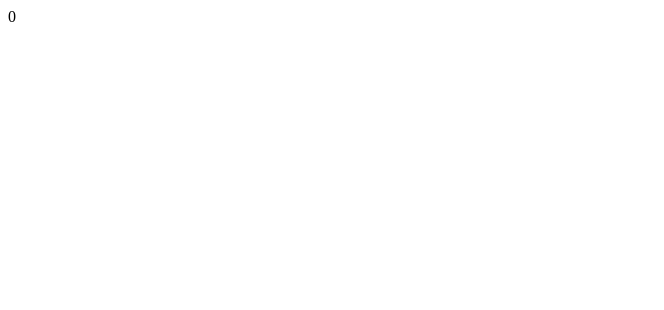
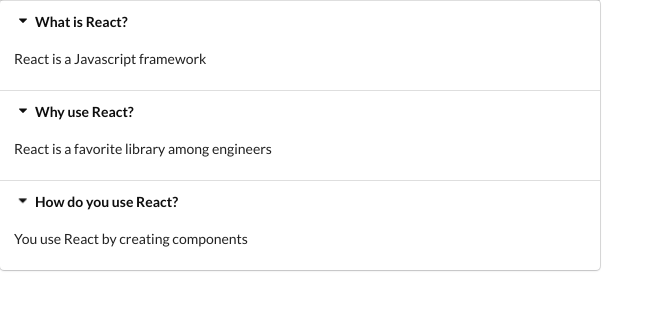
Before and after one commit to HustleCoding/accordion-app, a React (Create React App) app: page / in a window 1280 px wide. Shown: the top 310 px of the page, without its empty margins (0-664 px from the left). Built offline with nearby package versions, Linux system fonts and the light colour scheme.

Commit message:
[implementing semantic ui]

```diff
--- a/public/index.html
+++ b/public/index.html
@@ -10,6 +10,13 @@
       content="Web site created using create-react-app"
     />
     <link rel="apple-touch-icon" href="%PUBLIC_URL%/logo192.png" />
+    <link
+      rel="stylesheet"
+      href="https://cdnjs.cloudflare.com/ajax/libs/semantic-ui/2.4.1/semantic.min.css"
+      integrity="sha512-8bHTC73gkZ7rZ7vpqUQThUDhqcNFyYi2xgDgPDHc+GXVGHXq+xPjynxIopALmOPqzo9JZj0k6OqqewdGO3EsrQ=="
+      crossorigin="anonymous"
+      referrerpolicy="no-referrer"
+    />
     <!--
       manifest.json provides metadata used when your web app is installed on a
       user's mobile device or desktop. See https://developers.google.com/web/fundamentals/web-app-manifest/
--- a/src/App.js
+++ b/src/App.js
@@ -1,11 +1,10 @@
 import React from "react";
 import Accordion from "./components/Accordion";
-import items from "./data";
 
 const App = () => {
   return (
     <div>
-      <Accordion items={items} />
+      <Accordion />
     </div>
   );
 };
--- a/src/components/Accordion.js
+++ b/src/components/Accordion.js
@@ -1,7 +1,22 @@
 import React from "react";
+import items from "../data";
 
-const Accordion = ({ items }) => {
-  return <div>{items.length}</div>;
+const Accordion = () => {
+  const renderedItems = items.map((item) => {
+    return (
+      <div key={item.title}>
+        <div className="title active">
+          <i className="dropdown icon"></i>
+          {item.title}
+        </div>
+        <div className="content active">
+          <p>{item.content}</p>
+        </div>
+      </div>
+    );
+  });
+
+  return <div className="ui styled accordion">{renderedItems}</div>;
 };
 
 export default Accordion;
--- a/src/data.js
+++ b/src/data.js
@@ -1,4 +1,4 @@
-const items = () => [
+const items = [
   {
     title: "What is React?",
     content: "React is a Javascript framework",
```
